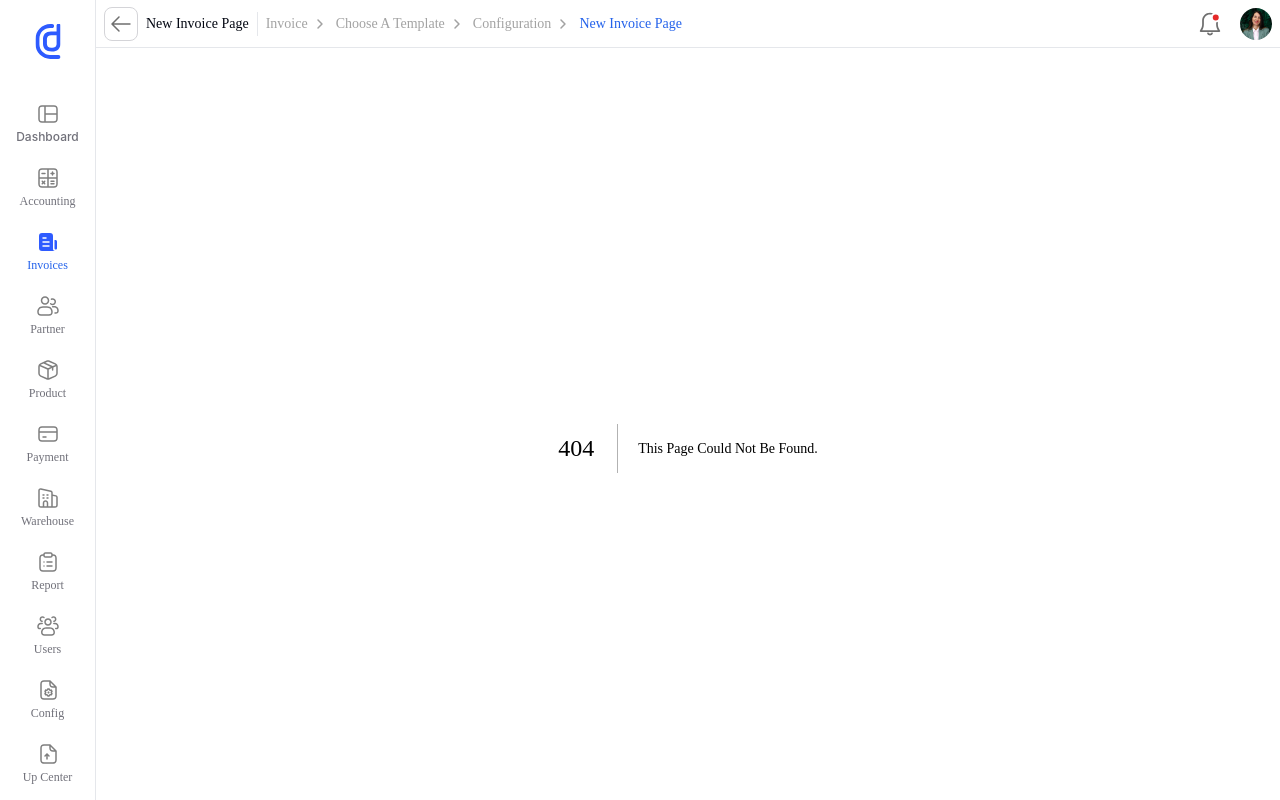
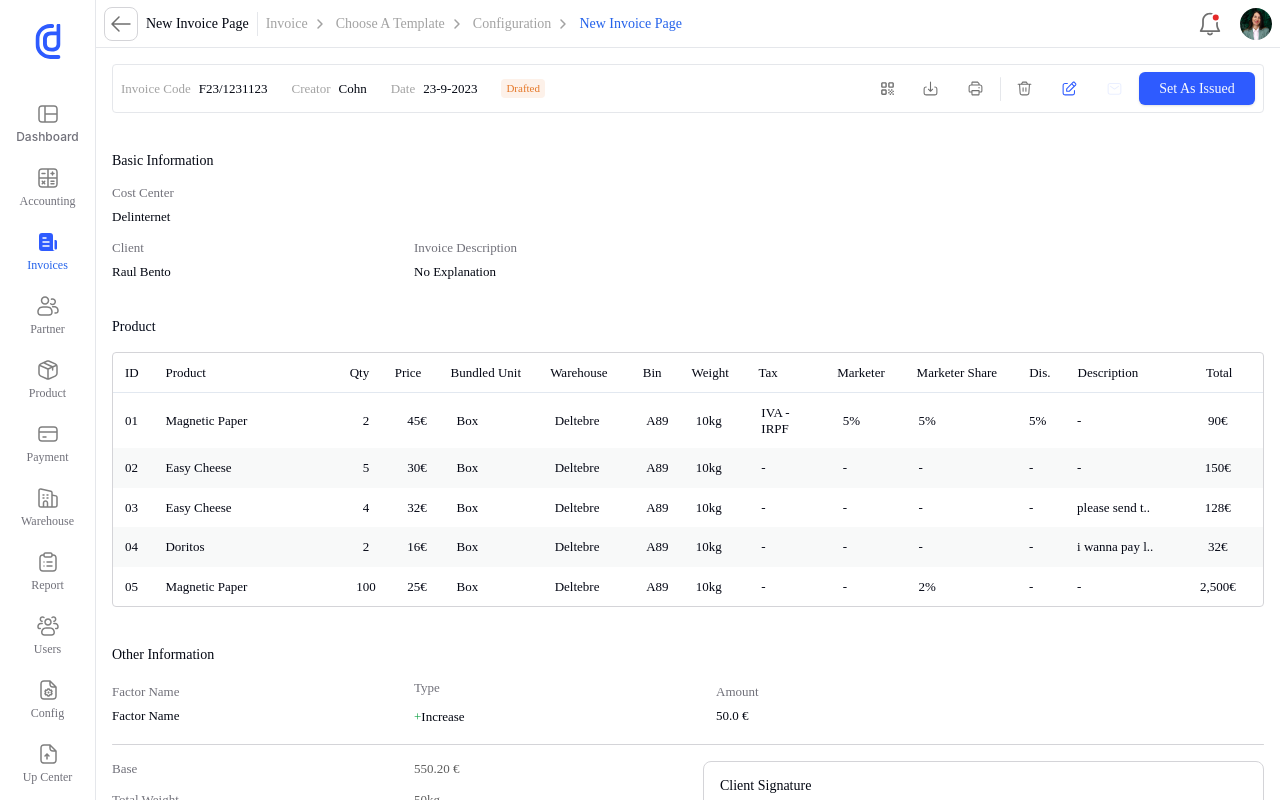
Before and after one commit to mammad-arvin/invoiceTask, a Next.js app: page /invoice/choose-a-template/configuration/new-invoice-page in a window 1280 px wide. Before the commit this address had no page. Shown: the top 800 px of the page. Built offline with nearby package versions, Linux system fonts and the light colour scheme.

Commit message:
invoice page routed

```diff
--- /dev/null
+++ b/components/templates/NewInvoice.js
@@ -0,0 +1,31 @@
+import HeaderUserPath from "../Layout/HeaderUserPath";
+import SideBarMenu from "../Layout/SideBarMenu";
+import BasicInfo from "../modules/mainOfInvoice/BasicInfo";
+import InvoiceBar from "../modules/mainOfInvoice/InvoiceBar";
+import OtherInfo from "../modules/mainOfInvoice/OtherInfo";
+import ProductTable from "../modules/mainOfInvoice/ProductTable";
+
+const NewInvoice = () => {
+    return (
+        <div className="div-container flex bg-white">
+            {/* <article>
+                <SideBarMenu />
+            </article> */}
+
+            <article className="col-span-10 w-full ">
+                {/* <nav>
+                    <HeaderUserPath />
+                </nav> */}
+
+                <main className="w-full flex flex-col gap-10 justify-start p-4">
+                    <InvoiceBar />
+                    <BasicInfo />
+                    <ProductTable />
+                    <OtherInfo />
+                </main>
+            </article>
+        </div>
+    );
+};
+
+export default NewInvoice;
--- /dev/null
+++ b/pages/invoice/choose-a-template/configuration/new-invoice-page.js
@@ -0,0 +1,9 @@
+import NewInvoice from '@/components/templates/NewInvoice';
+
+const newInvoicePage = () => {
+    return (
+        <NewInvoice />
+        );
+};
+
+export default newInvoicePage;
```
